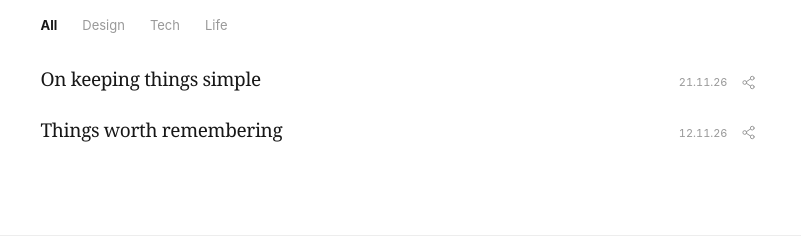
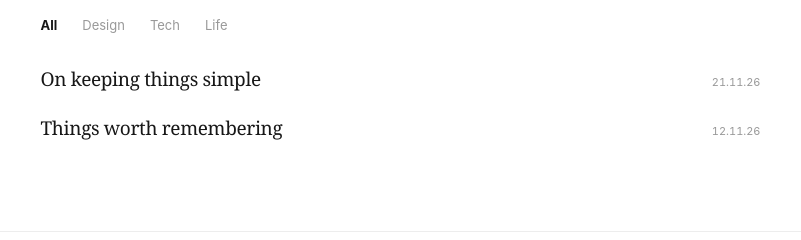
Before and after one commit to sekelebats/lyfe06, an Eleventy site: page src/index.njk in a window 1280 px wide. Shown: the part 191-431 px from the top of the page, 232-1033 px from the left. Built offline with nearby package versions, Linux system fonts and the light colour scheme; Eleventy itself is replaced by a stand-in of ours; files that its build step writes are made by us from their sources; a web font is replaced by a local one.

Commit message:
Update index.njk

```diff
--- a/src/index.njk
+++ b/src/index.njk
@@ -28,12 +28,7 @@ permalink: /
     {% for post in collections.posts %}
       <article class="post" data-tag="{{ post.data.tag }}">
         <h2 class="post-title"><a href="{{ post.url }}">{{ post.data.title }}</a></h2>
-        <div class="post-actions">
-          <time class="post-date" datetime="{{ post.date | dateIso }}">{{ post.date | dateDisplay }}</time>
-          <button class="share-button" type="button" data-share-url="{{ post.url }}" data-share-title="{{ post.data.title | escape }}" aria-label="Share {{ post.data.title | escape }}" title="Share">
-            <svg viewBox="0 0 24 24" aria-hidden="true"><circle cx="18" cy="5" r="3"></circle><circle cx="6" cy="12" r="3"></circle><circle cx="18" cy="19" r="3"></circle><path d="m8.7 10.7 6.6-4.4M8.7 13.3l6.6 4.4"></path></svg>
-          </button>
-        </div>
+        <time class="post-date" datetime="{{ post.date | dateIso }}">{{ post.date | dateDisplay }}</time>
       </article>
     {% else %}
       <p class="empty">No writings yet.</p>
```
